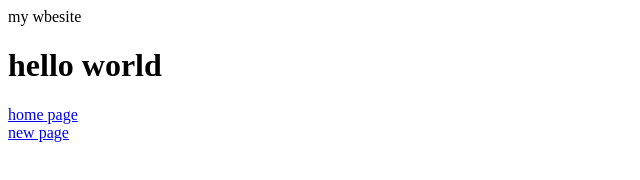
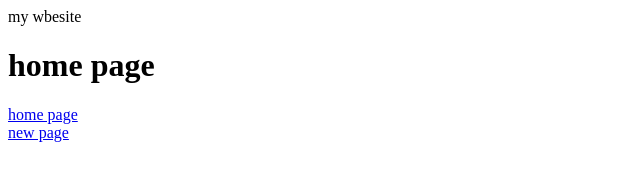
Before and after one commit to XxhenryxX-69/website-info-1-10-4-24, a plain HTML site: page index.html in a window 1280 px wide. Shown: the whole page, without its empty margins (0-640 px from the left). Drawn offline with Linux system fonts and the light colour scheme.

Commit message:
Update index.html

```diff
--- a/index.html
+++ b/index.html
@@ -6,7 +6,7 @@
   </head>
 
   <body>
-    <h1>hello world</h1>
+    <h1>home page</h1>
         <a href="index.html">home page</a><br>
         <a href="newpage.html">new page</a>
       </body>
```
